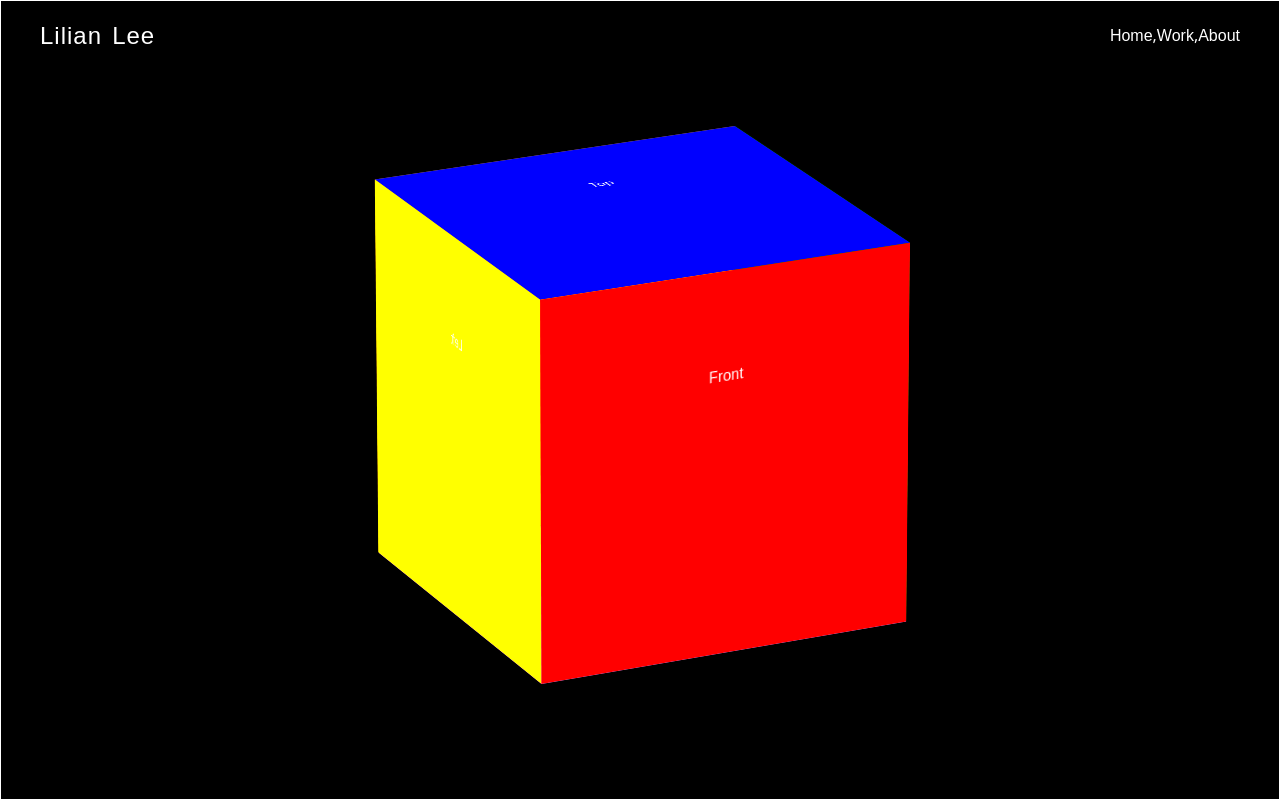
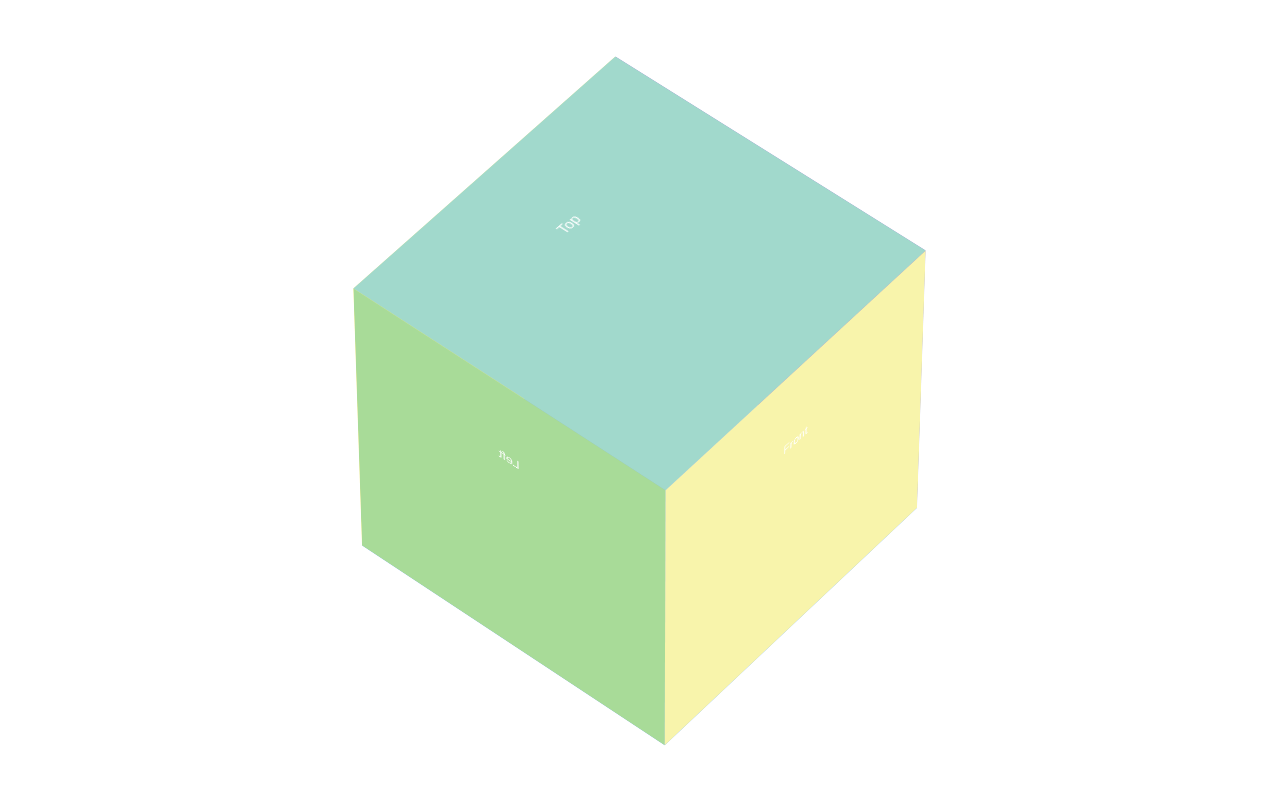
Before and after one commit to lilianlee0213/Portfolio-of-Lilian-Lee, a React (Create React App) app: page / in a window 1280 px wide. Shown: the top 800 px of the page. Built offline with nearby package versions, Linux system fonts and the light colour scheme; a web font is replaced by a local one.

Commit message:
cube background color

```diff
--- a/src/components/Home/index.js
+++ b/src/components/Home/index.js
@@ -12,10 +12,9 @@ export default function Home() {
 	const handleMouseMove = (event) => {
 		const rotateX = event.clientX - mousePosition.x / 4;
 		const rotateY = event.clientY - mousePosition.y / 4;
-		if (isMoving) {
-			cubeRef.current.style.transform = `rotateX(${rotateX}deg) rotateY(${rotateY}deg)`;
-			setMousePosition({x: event.clientX, y: event.clientY});
-		} else return;
+		if (!isMoving) return;
+		cubeRef.current.style.transform = `rotateX(${rotateX}deg) rotateY(${rotateY}deg)`;
+		setMousePosition({x: event.clientX, y: event.clientY});
 	};
 	const handleMouseUp = () => {
 		setIsMoving(false);
@@ -34,17 +33,9 @@ export default function Home() {
 			<section id="home" className="section section-1">
 				<div className="h-100 ff-main section-1-container">
 					<div className="absolute cube-container">
-						<motion.div
+						<div
 							ref={cubeRef}
 							className="cube"
-							initial={{rotateX: 0, rotateY: 0}}
-							animate={{
-								rotateX: -20,
-								rotateY: 25,
-								transition: {
-									duration: 1,
-								},
-							}}
 							onMouseDown={handleMouseDown}
 							onMouseMove={handleMouseMove}
 							onMouseUp={handleMouseUp}>
@@ -66,7 +57,7 @@ export default function Home() {
 							<div id="bottom" className="card">
 								Bottom
 							</div>
-						</motion.div>
+						</div>
 					</div>
 				</div>
 			</section>
--- a/src/components/Home/style.css
+++ b/src/components/Home/style.css
@@ -1,3 +1,6 @@
+.section-1 {
+	background-color: white;
+}
 .cube-container {
 	position: absolute;
 	top: 50%;
@@ -9,6 +12,7 @@
 	width: 400px;
 	height: 400px;
 	transform-style: preserve-3d;
+	transform: rotateX(-50deg) rotateY(50deg);
 }
 .card {
 	position: absolute;
@@ -18,30 +22,31 @@
 	padding: 100px 0;
 }
 #front {
-	background-color: red;
+	background-color: var(--lightYellow);
 	transform: translateZ(200px);
 }
 #back {
-	background-color: orange;
+	background-color: var(--yellow);
 	transform: translateZ(-200px);
 }
 #left {
-	background-color: yellow;
+	right: 200px;
+	background-color: var(--lightGreen);
 	transform: rotateY(90deg);
-	right: 200px;
 }
 #right {
-	background-color: green;
+	left: 200px;
+	background-color: var(--purple);
 	transform: rotateY(-90deg);
-	left: 200px;
 }
 #top {
-	background-color: blue;
+	bottom: 200px;
+	background-color: var(--green);
 	transform: rotateX(90deg);
-	bottom: 200px;
 }
 #bottom {
-	background-color: violet;
+	background-color: var(--blue);
+
 	transform: rotateX(-90deg);
 	top: 200px;
 }
--- a/src/styles/utilities.css
+++ b/src/styles/utilities.css
@@ -4,6 +4,13 @@
 :root {
 	--ff-main: 'Noto Sans Masaram Gondi', sans-serif;
 	--ff-second: 'GROUPE', sans-serif;
+	--white: #ffffff;
+	--lightYellow: #f8f4ab;
+	--yellow: #f4ea88;
+	--lightGreen: #a8db98;
+	--green: #a1d9cc;
+	--blue: #8cbcea;
+	--purple: #9b97d2;
 }
 
 /* font-family */
```
